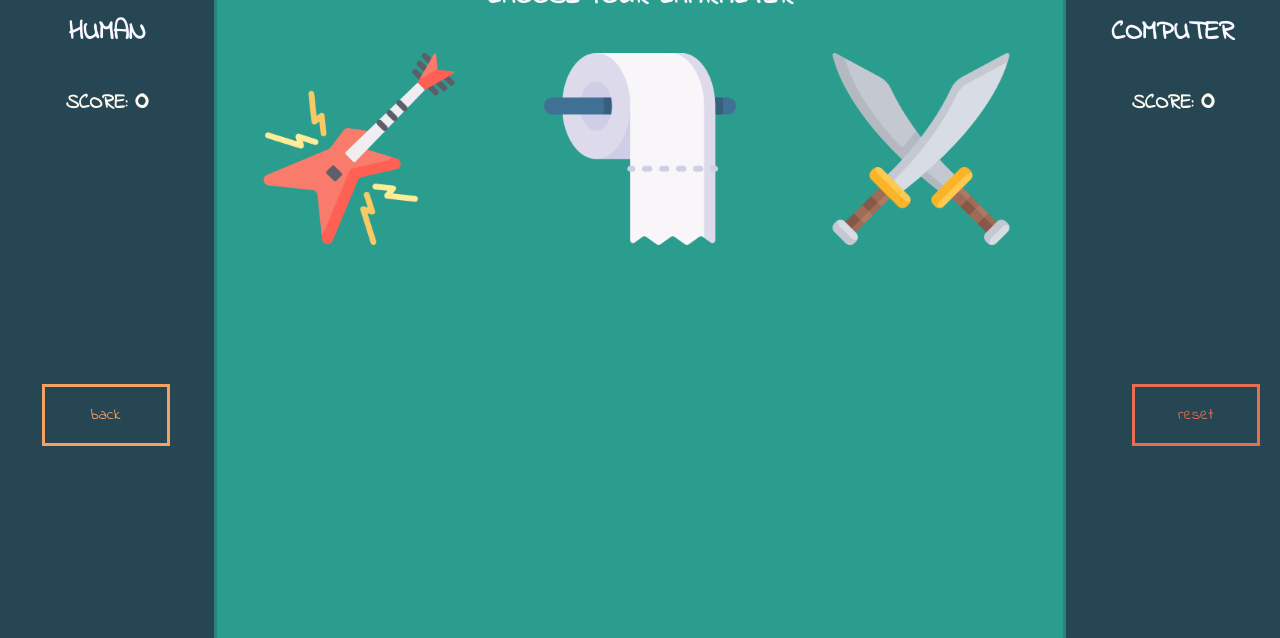
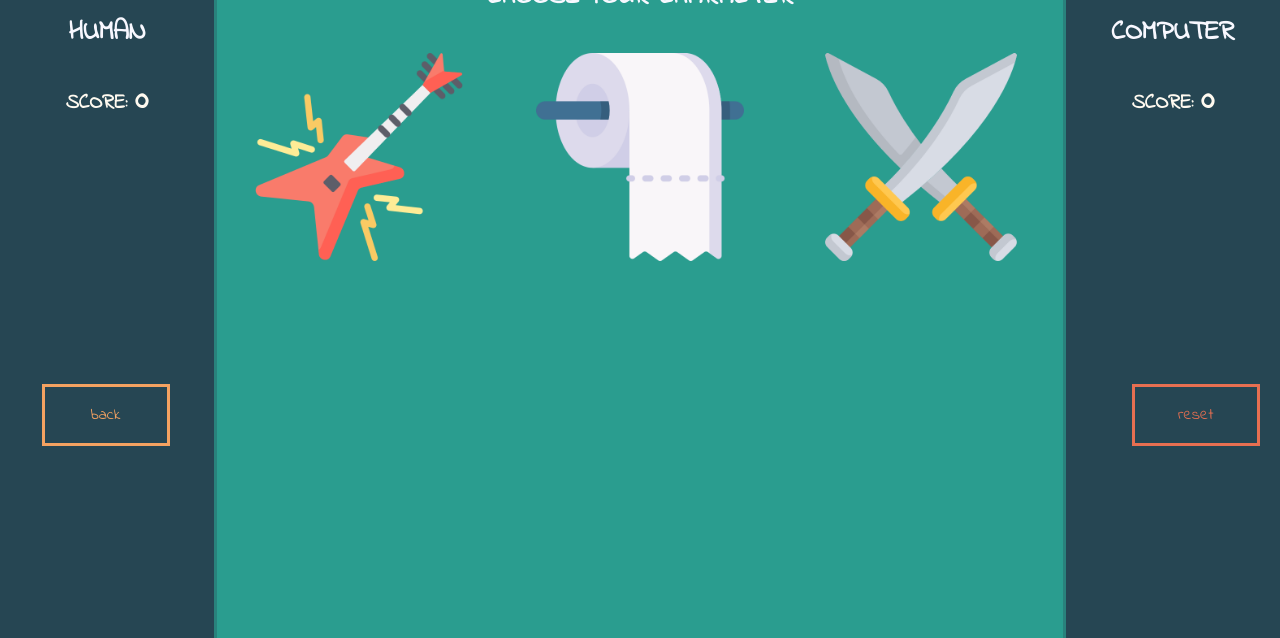
Before and after one commit to kal-aalrajhi/rock-paper-scissors, a plain HTML site: page index.html in a window 1280 px wide. Both pictures are taken after a click on the element 639 px from the left and 350 px from the top of the page. Shown: the part 162-800 px from the top of the page. Drawn offline with Linux system fonts and the light colour scheme; a web font is replaced by a local one.

Commit message:
Add tokens to respective choices

```diff
--- a/src/main.js
+++ b/src/main.js
@@ -43,15 +43,20 @@ function chooseCharacter(event) {
 
 function loadCharacters(characters) {
     subtitle.innerHTML = 'choose your character';
+    characterOptions.innerHTML = '';
     hideElement(gameModesSection);
     unhideElement(characterOptions);
     unhideElement(backButton);
 
-    characterOptions.innerHTML = '';
+    var playerTokens = [currentGame.human.token, currentGame.computer.token];
     for (var i = 0; i < characters.length; i++) {
+        if (characters.length > 2) {
+            playerTokens[i] = '';
+        }
         characterOptions.innerHTML += `
         <section class='character'>
             <img id=${characters[i].name} src=${characters[i].img} alt='${characters[i].name} character' />
+            <p class='token'>${playerTokens[i]}</p>
         </section>`
     }
 }
--- a/styles.css
+++ b/styles.css
@@ -125,8 +125,8 @@ ul {
 
 /* GAME-TYPE VIEW */
 img {
-    height: 12em;
-    width: 12em;
+    height: 13em;
+    width: 13em;
 }
 
 .characters-subscreen {
@@ -138,9 +138,9 @@ img {
 
 .character {
     cursor: crosshair;
-    height: 12em;
+    height: 14em;
     margin: 1em;
-    width: 12em;
+    width: 14em;
 }
 
 .character:hover {
```
